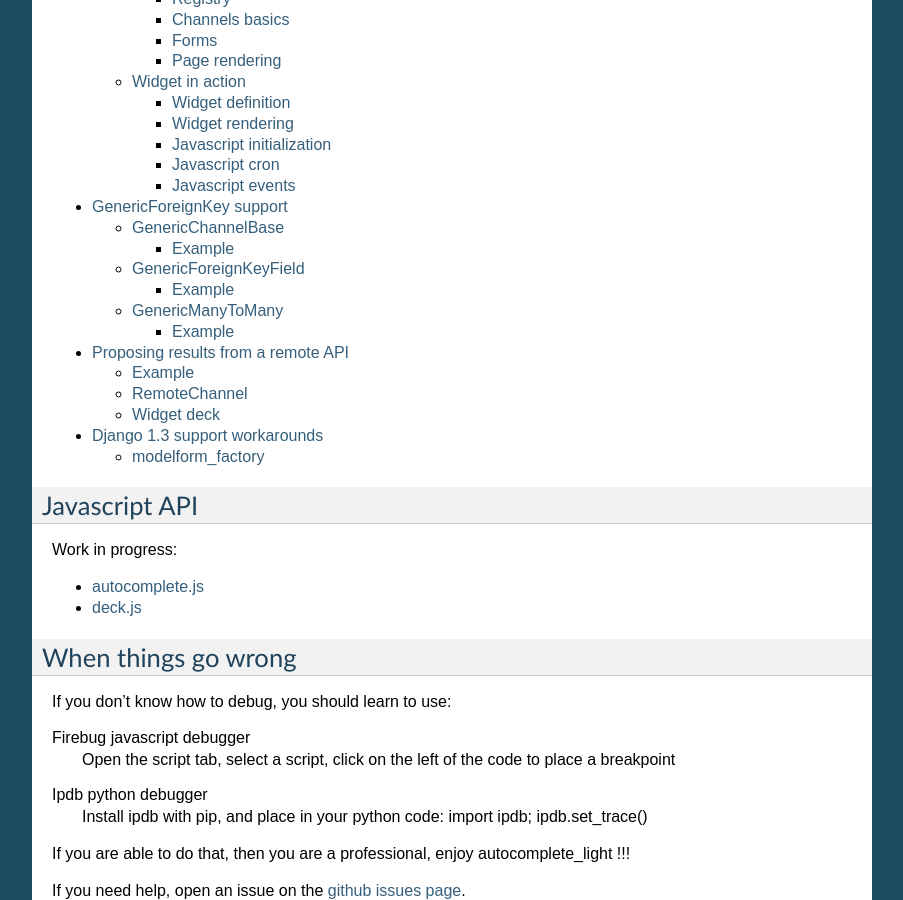
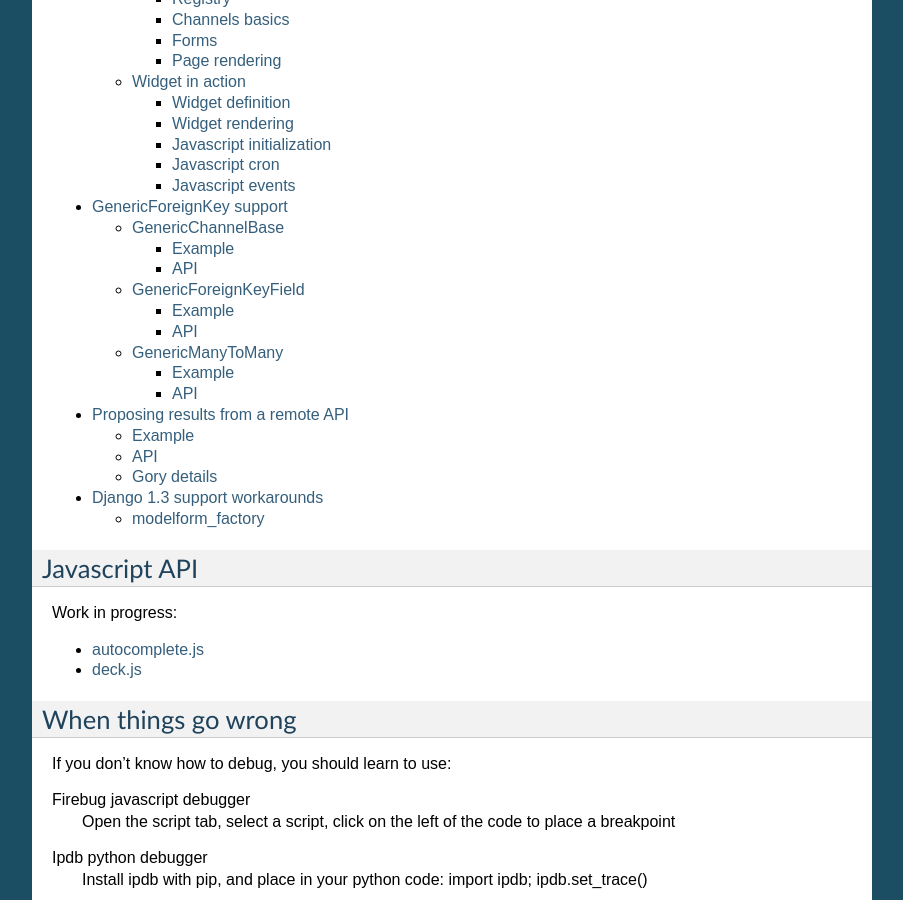
Before and after one commit to yourlabs/django-autocomplete-light, a Sphinx documentation site: the page built from docs/source/index.rst, in a window 1280 px wide and 900 px high, scrolled down 1434 px. Shown: the whole window, without its empty margins (198-1101 px from the left). Built offline with Sphinx 7.4.7, drawn with Linux system fonts in a browser that asks for light colours.

Commit message:
Changed structure of generic doc to prone examples, changed titles in remote doc

```diff
--- a/docs/source/generic.rst
+++ b/docs/source/generic.rst
@@ -6,20 +6,20 @@ Generic foreign keys are supported since 0.4.
 GenericChannelBase
 ------------------
 
-.. automodule:: autocomplete_light.channel.generic
-   :members:
-
 Example
 ~~~~~~~
 
 .. literalinclude:: ../../test_api_project/project_specific/generic_channel_example.py
    :language: python
 
+API
+~~~
+
+.. automodule:: autocomplete_light.channel.generic
+   :members:
+
 GenericForeignKeyField
 ----------------------
-
-.. automodule:: autocomplete_light.generic
-   :members:
 
 Example
 ~~~~~~~
@@ -27,11 +27,14 @@ Example
 .. literalinclude:: ../../test_api_project/project_specific/generic_form_example.py
    :language: python
 
+API
+~~~
+
+.. automodule:: autocomplete_light.generic
+   :members:
+
 GenericManyToMany
 -----------------
-
-.. automodule:: autocomplete_light.contrib.generic_m2m
-   :members:
 
 Example
 ~~~~~~~
@@ -50,3 +53,9 @@ Example ``ModelAdmin``:
 
 .. literalinclude:: ../../test_project/generic_m2m_example/admin.py
    :language: python
+
+API
+~~~
+
+.. automodule:: autocomplete_light.contrib.generic_m2m
+   :members:
--- a/docs/source/remote.rst
+++ b/docs/source/remote.rst
@@ -27,14 +27,14 @@ For details on how these channels are created, have a look at
 `autocomplete stuff in django-cities-light contrib folder
 <https://github.com/yourlabs/django-cities-light/tree/master/cities_light/contrib>`_.
 
-RemoteChannel
--------------
+API
+---
 
 .. automodule:: autocomplete_light.channel.remote
    :members:
 
-Widget deck
------------
+Gory details
+------------
 
 Channels with `bootstrap='remote'` get a deck using `remoteGetValue()` rather
 than the default `getValue()` function.
```
